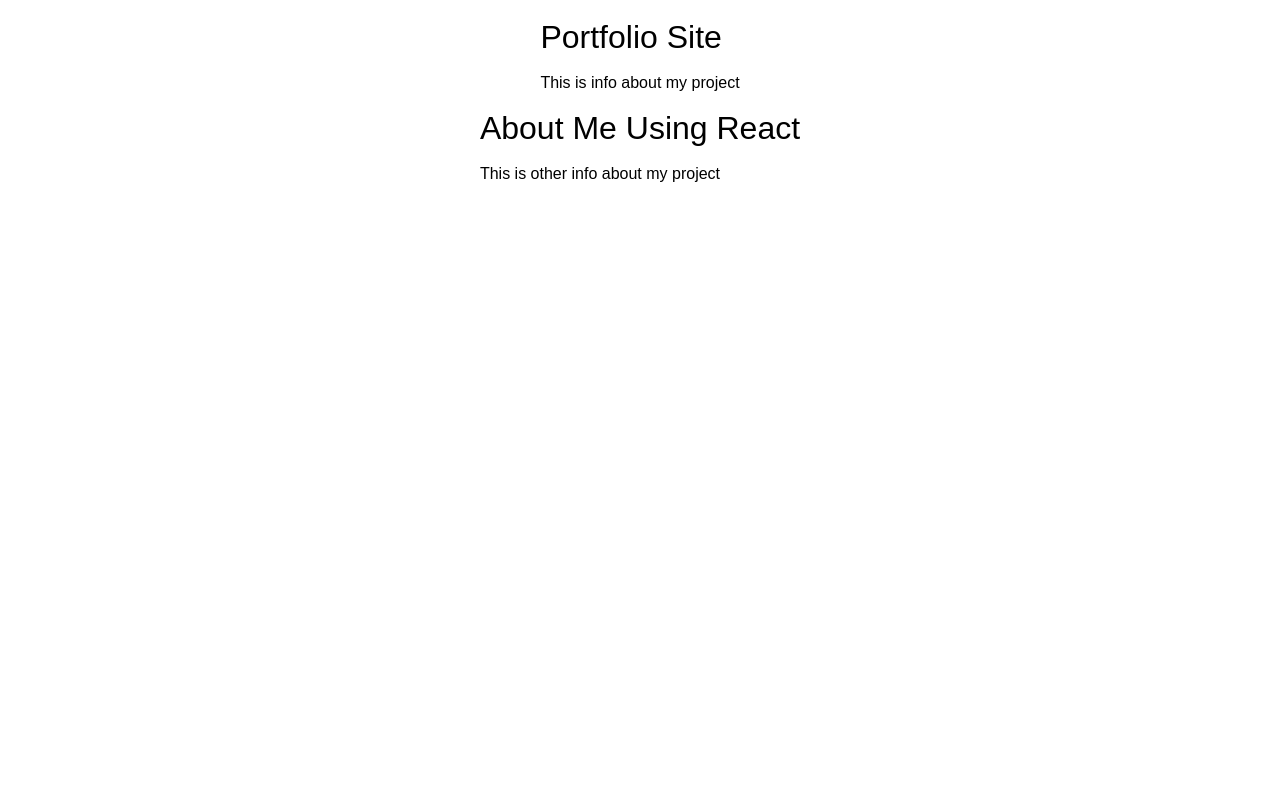
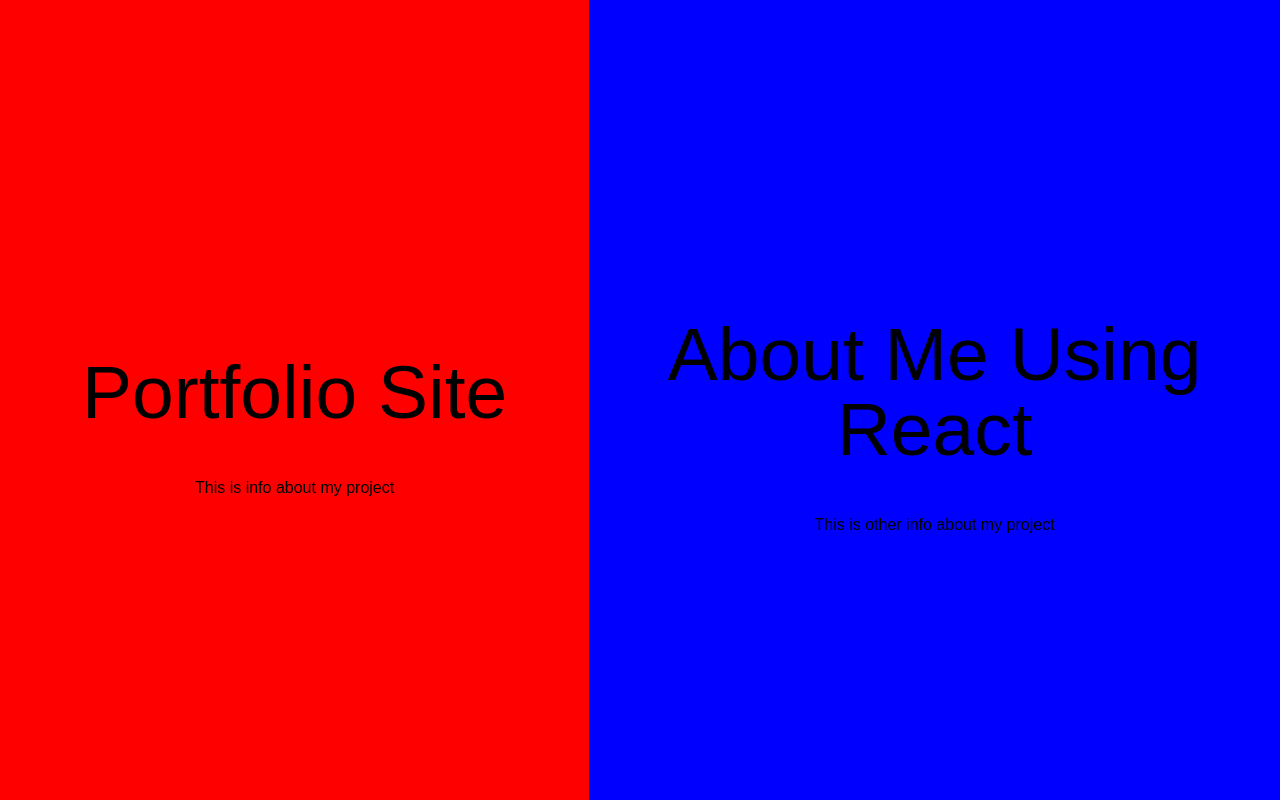
Before and after one commit to Josifraburn/about-me-react-new, a React (Create React App) app: page /projects in a window 1280 px wide. Built offline with nearby package versions, Linux system fonts and the light colour scheme.

Commit message:
added the container on projects

```diff
--- a/src/Components/ProjectsSkeleton.js
+++ b/src/Components/ProjectsSkeleton.js
@@ -1,5 +1,6 @@
 import React, { Component } from 'react';
 import { string } from 'prop-types';
+import '../ProjectsSkeleton.css'
 
 
 class ProjectsSkeleton extends Component {
@@ -11,7 +12,7 @@
     render() {
         return(
             <div>
-                <h1>
+                <h1 className='project-skeleton'>
                     {this.props.projectName}
                 </h1>
                 <p>
--- a/src/Containers/Bio/BioContainer.js
+++ b/src/Containers/Bio/BioContainer.js
@@ -21,6 +21,7 @@
             }.bind(this), 500
         )
     }
+
 
     render() {
         return(
--- a/src/Containers/Home/HomeContainer.css
+++ b/src/Containers/Home/HomeContainer.css
@@ -2,6 +2,7 @@
     height: 100vh;
     width: 100vw;
     margin: 0;
+    animation: home-animation 1s;
 }
 
 .home-main {
@@ -13,8 +14,8 @@
     width: 100vw;
 }
 video{
-    width: 100%;
-    height: 100vh;
+    min-width: 100%;
+    min-height: 100vh;
     z-index: -1;
     position: absolute;
 }
@@ -48,3 +49,13 @@
     background-color: indianred;
     opacity: .9;
 }
+
+.homeContainerHidden {
+    display: none;
+}
+
+
+@keyframes home-animation {
+    from {opacity: 0}
+    to{opacity: 1}
+}
--- a/src/Containers/Home/HomeContainer.js
+++ b/src/Containers/Home/HomeContainer.js
@@ -3,9 +3,24 @@
 import { Link } from 'react-router-dom';
 
 class HomeContainer extends Component {
+    state = {
+        homeContainer: 'homeContainerHidden',
+    }
+
+    componentWillMount() {
+        setTimeout(
+            function() {
+                this.setState ({
+                    homeContainer: 'home-container',
+                })
+            }.bind(this), 500
+        )
+    }
+
     render() {
         return(
-            <div className='home-container'>
+            <div className='home-main'>
+                <div className={this.state.homeContainer}>
                     <div className='home-main'>
                     </div>
                         <video autoPlay muted loop id='myVideo'>
@@ -24,6 +39,7 @@
                             </Link>
                         </div>
                 </div>
+            </div>
         )
     }
 }
--- a/src/Containers/ProjectsContainer.css
+++ b/src/Containers/ProjectsContainer.css
@@ -1,5 +1,32 @@
 .projects-main {
     display: flex;
-    flex-direction: column;
+    min-width: 100%;
+    min-height: 100%;
+}
+
+ .project1-container {
+    width: 50%;
+ }
+
+.project1 {
+    display: flex;
     align-items: center;
+    justify-content: center;
+    text-align: center;
+    background-color: red;
+    height: 100vh;
+    width: 100%;
 }
+
+.project2-cnotainer {
+    width: 50%;
+}
+
+.project2 {
+    display: flex;
+    align-items: center;
+    text-align: center;
+    background-color: blue;
+    height: 100vh;
+    width: 100%;
+}
--- a/src/Containers/ProjectsContainer.js
+++ b/src/Containers/ProjectsContainer.js
@@ -6,11 +6,15 @@
     render() {
         return(
             <div className='projects-main'>
-                <div>
-                    <ProjectsSkeleton projectName='Portfolio Site' info='This is info about my project'  />
+                <div className='project1-container'>
+                    <div className='project1'>
+                        <ProjectsSkeleton projectName='Portfolio Site' info='This is info about my project'  />
+                    </div>
                 </div>
-                <div>
-                    <ProjectsSkeleton projectName='About Me Using React' info='This is other info about my project' />
+                <div className='project2-container'>
+                    <div className='project2'>
+                        <ProjectsSkeleton projectName='About Me Using React' info='This is other info about my project' />
+                    </div>
                 </div>
             </div>
         )
--- /dev/null
+++ b/src/ProjectsSkeleton.css
@@ -0,0 +1,3 @@
+.project-skeleton {
+    font-size: 75px;
+}
```
Lines whose indentation alone changed are shown as unchanged.
